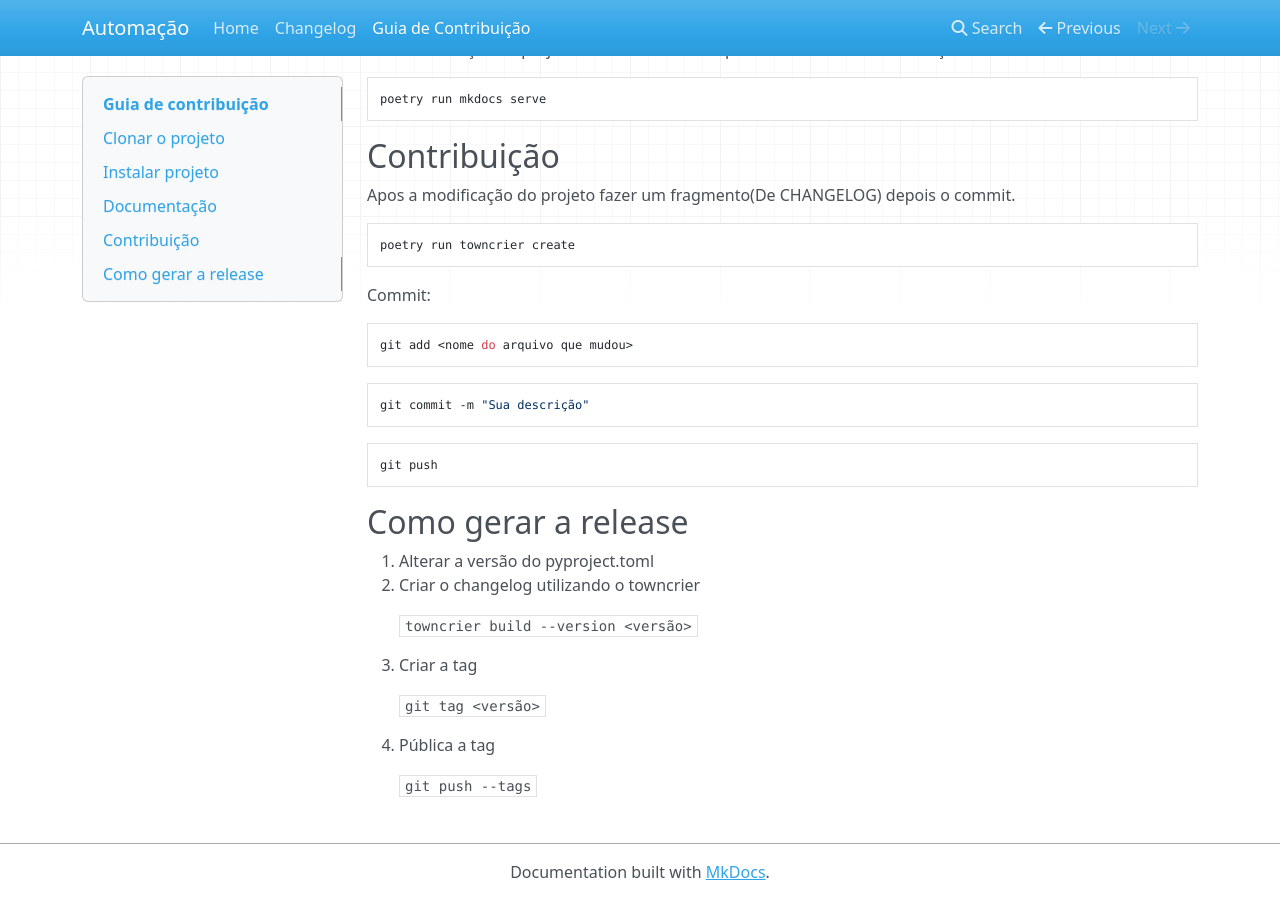
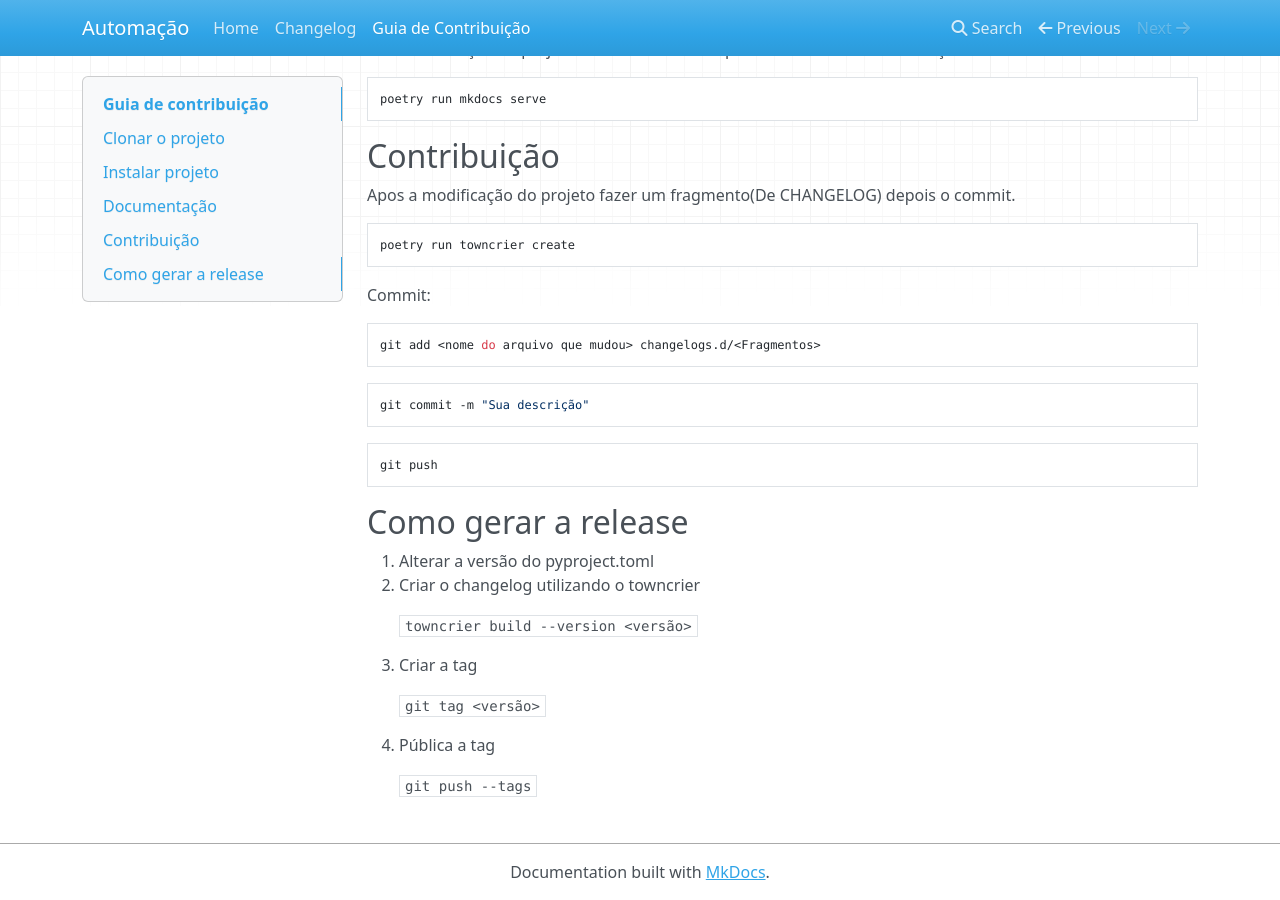
Before and after one commit to marino-matsumoto/desafio_automacao, an MkDocs documentation site: the page built from docs/guia_contribuicao.md, in a window 1280 px wide and 900 px high, scrolled down 777 px. Built offline with MkDocs 1.6.1, drawn with Linux system fonts in a browser that asks for light colours; nearby versions of some CDN libraries.

Commit message:
Alteração do Guia de contribuição

````diff
--- a/docs/guia_contribuicao.md
+++ b/docs/guia_contribuicao.md
@@ -54,7 +54,7 @@ poetry run towncrier create
 Commit:
 
 ```bash
-git add <nome do arquivo que mudou>
+git add <nome do arquivo que mudou> changelogs.d/<Fragmentos>
 ```
 
 ```bash
````
Also changed, not shown: changelogs.d/+80b35c11.documentação.md (added, +1 -0 lines).
